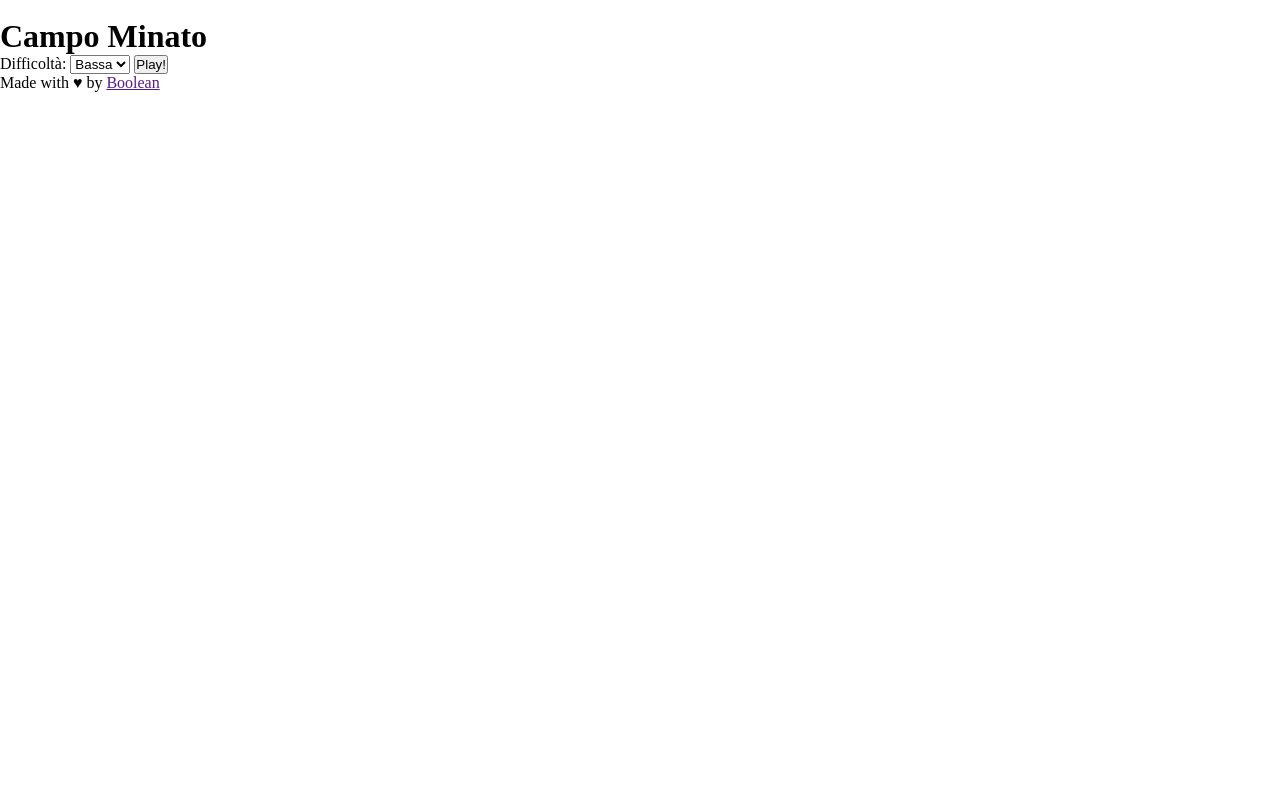
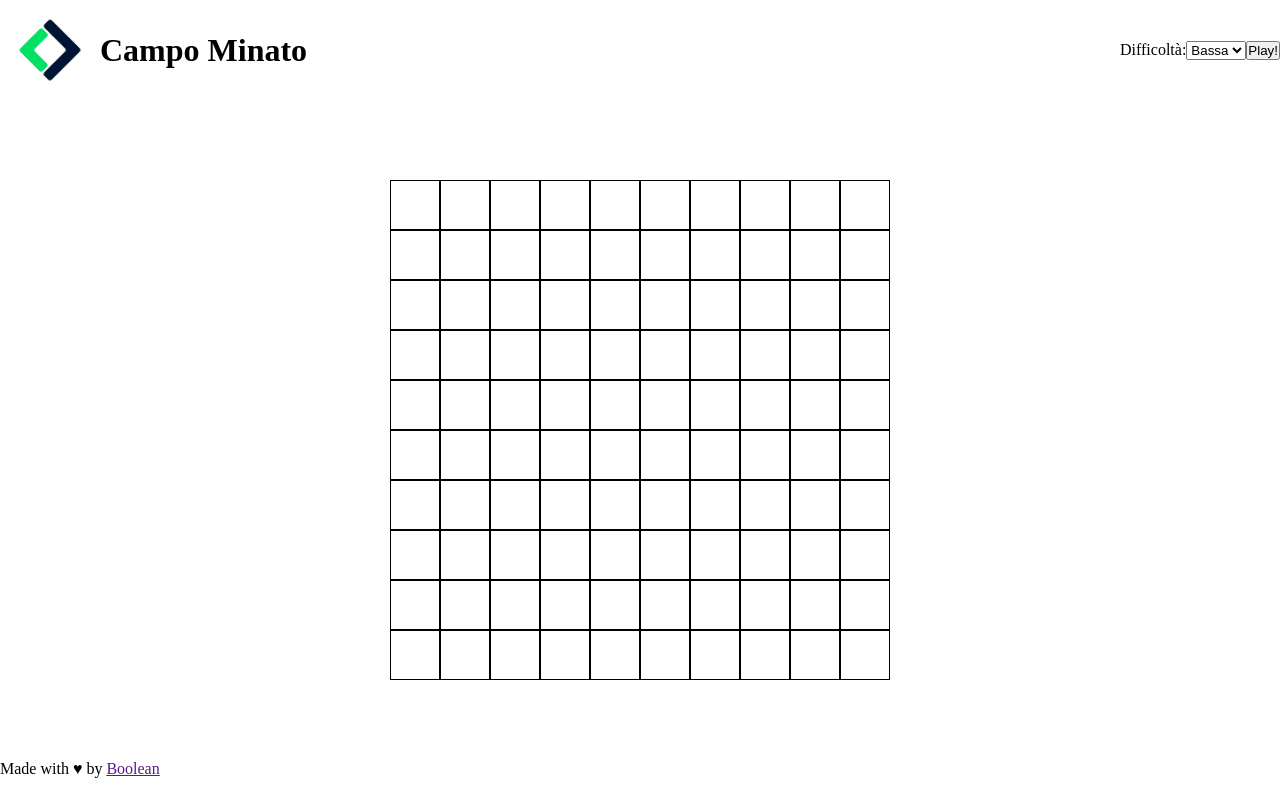
Before and after one commit to LauraMargherita25/js-campominato-grid, a plain HTML site: page index.html in a window 1280 px wide. Drawn offline with Linux system fonts and the light colour scheme.

Commit message:
Add grid

```diff
--- a/index.html
+++ b/index.html
@@ -32,7 +32,9 @@
 
     <!-- main -->
     <main>
+        <div class="grid">
 
+        </div>
     </main>
     <!-- /main -->
 
--- a/js/main.js
+++ b/js/main.js
@@ -0,0 +1,8 @@
+const gridContainer = document.querySelector(".grid");
+
+for (let i = 1; i <= 100; i++) {
+
+    const square = document.createElement("div");
+    square.classList.add("square");
+    gridContainer.append(square);
+}
--- a/style/style.css
+++ b/style/style.css
@@ -4,3 +4,47 @@
     margin: 0;
     box-sizing: border-box;
 }
+
+
+
+
+
+/* header */
+header{
+    display: flex;
+    justify-content: space-between;
+}
+
+.header_left, .header_right{
+    display: flex;
+    align-items: center;
+}
+
+.header_left img{
+    width: 100px;
+}
+
+
+
+
+
+/* main */
+main{
+    display: flex;
+}
+
+.grid{
+    width: 500px;
+
+    margin: 5rem auto;
+
+    display: flex;
+    flex-wrap: wrap;
+}
+
+.square{
+    width: 50px;
+    height: 50px;
+
+    border: 1px solid black;
+}
```
Also changed, not shown: img/Logo Boolean.jpg (added).
